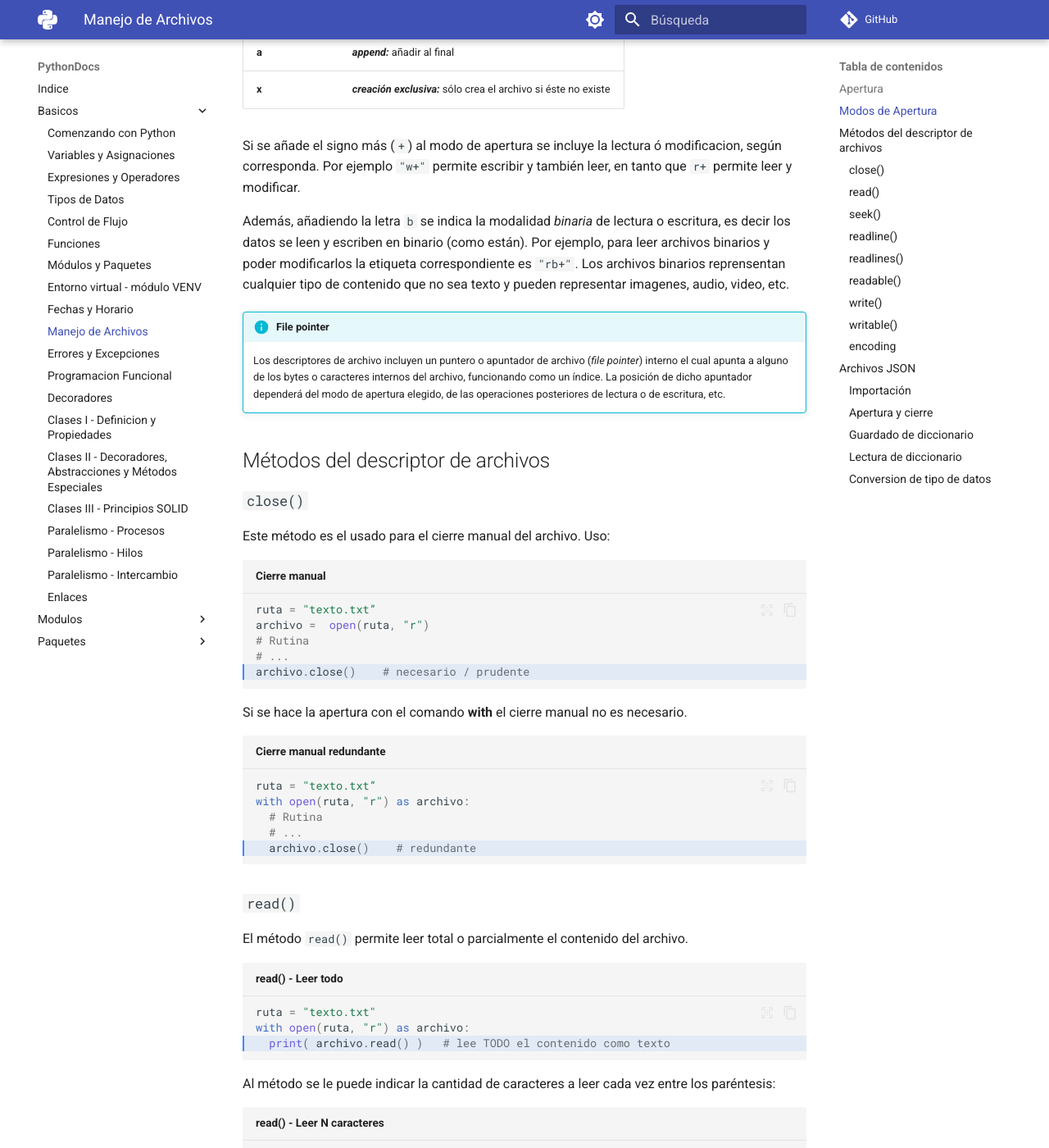
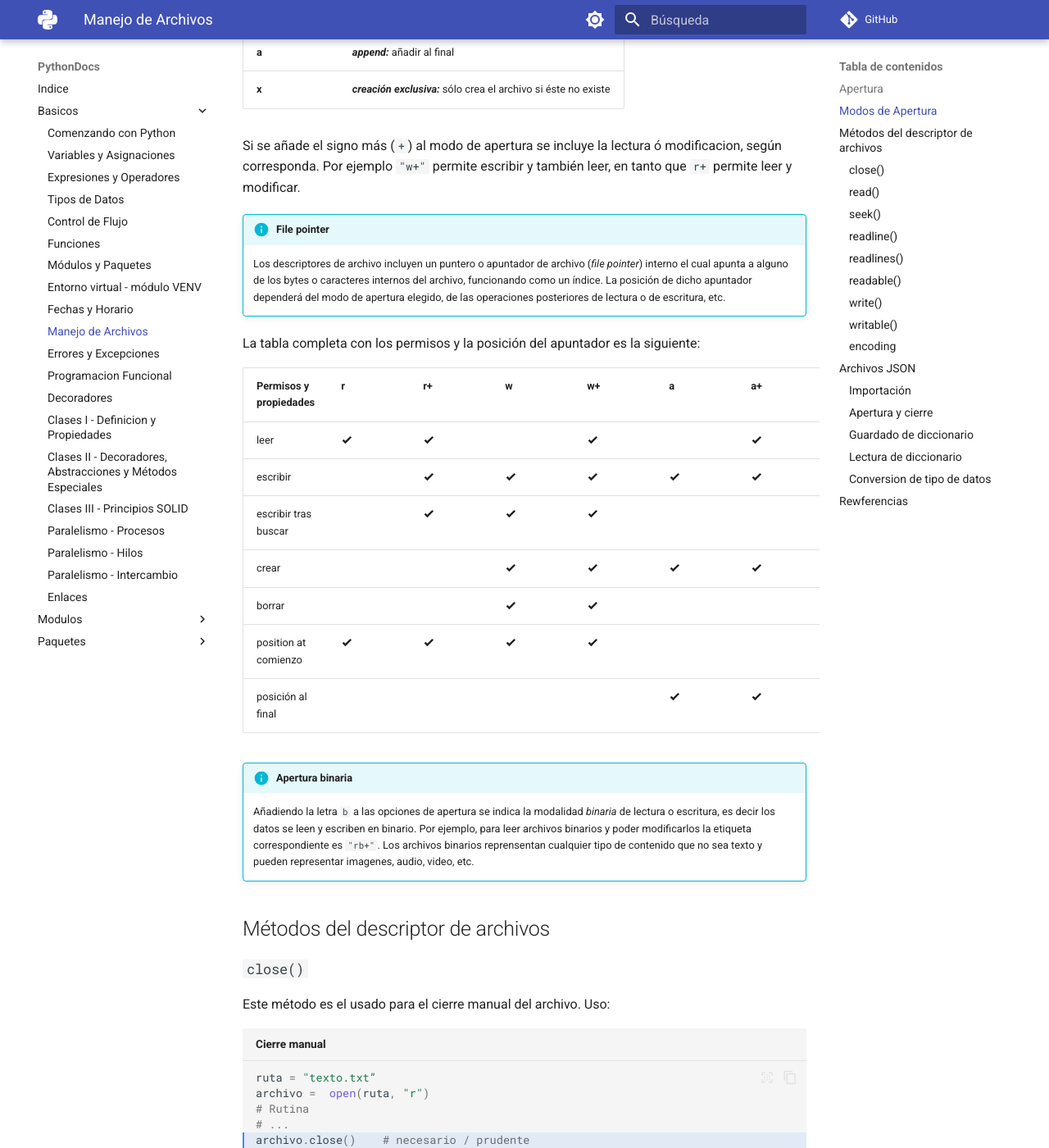
Before and after one commit to alejrot/python-docs, an MkDocs documentation site: the page built from docs/contenido/10-manejo_archivos.md, in a window 1280 px wide and 1400 px high, scrolled down 1307 px. Shown: the whole window at 82% size. Built offline with MkDocs 1.6.1 and Material for MkDocs 9.7.7, drawn with Linux system fonts in a browser that asks for light colours; comment, search, counter and statistics services are not loaded; some of the changed text lies outside the part shown.

Commit message:
Archivos mejorado 2

````diff
--- a/docs/contenido/10-manejo_archivos.md
+++ b/docs/contenido/10-manejo_archivos.md
@@ -52,14 +52,32 @@ El modo de apertura del archivo puede ser:
 
 Si se añade el signo más (`+`) al modo de apertura se incluye la lectura ó modificacion, según corresponda. Por ejemplo `"w+"` permite escribir y también leer, en tanto que `r+` permite leer y modificar.
 
-
-
-Además, añadiendo la letra `b` se indica la modalidad *binaria* de lectura o escritura, es decir los datos se leen y escriben en binario (como están). Por ejemplo, para leer archivos binarios y poder modificarlos la etiqueta correspondiente es `"rb+"`. Los archivos binarios reprensentan cualquier tipo de contenido que no sea texto y pueden representar imagenes, audio, video, etc.
-
-
 !!! info "File pointer"
 
 	Los descriptores de archivo incluyen un puntero o apuntador de archivo (*file pointer*) interno el cual apunta a alguno de los bytes o caracteres internos del archivo, funcionando como un índice. La posición de dicho apuntador dependerá del modo de apertura elegido, de las operaciones posteriores de lectura o de escritura, etc.
+
+
+La tabla completa con los permisos y la posición del apuntador es la siguiente:
+
+ | Permisos  y propiedades  | r  | r+ |  w | w+ |  a |  a+ |
+| ------------------    |----|----|----|----|----|-----|
+| leer                  | :material-check-bold:  | :material-check-bold:  |    |  :material-check-bold: |    |  :material-check-bold:  |
+| escribir              |    | :material-check-bold:  |  :material-check-bold: |  :material-check-bold: |  :material-check-bold: |  :material-check-bold:  |
+| escribir tras buscar  |    |:material-check-bold:  |  :material-check-bold: |  :material-check-bold: |    |     |
+| crear                 |    |    |  :material-check-bold: |  :material-check-bold: | :material-check-bold: |  :material-check-bold: |
+| borrar                |    |    |  :material-check-bold: |  :material-check-bold: |    |     |
+| position at comienzo  | :material-check-bold: | :material-check-bold:  | :material-check-bold: |  :material-check-bold:|    |     |
+| posición al final     |    |    |    |    |  :material-check-bold: | :material-check-bold:  |
+
+
+
+
+!!! info "Apertura binaria"
+
+    Añadiendo la letra `b` a las opciones de apertura se indica la modalidad *binaria* de lectura o escritura, es decir los datos se leen y escriben en binario. Por ejemplo, para leer archivos binarios y poder modificarlos la etiqueta correspondiente es `"rb+"`.
+    Los archivos binarios reprensentan cualquier tipo de contenido que no sea texto y pueden representar imagenes, audio, video, etc.
+
+
 
 
 
@@ -163,7 +181,7 @@ También se puede buscar el fin de archivo con ayuda de esta función:
 
 Este método lee un renglón a la vez y le añade al final un signo de fin de carrera (`\n` en ASCII). Uso:
 
-```py
+```py title="Leer" hl_lines="3 4"
 ruta = "texto.txt”
 with open(ruta, "r") as archivo:
   print( archivo.readline() )   # lee primer renglón
@@ -176,23 +194,23 @@ Si se alcanza el final del archivo la función `readline()` devuelve un *string*
 
 
 !!! example "Contador de renglones"
-sea leer el contenido desde el caracter Nº20 en adelante (repasar ejemplo previo) se puede hacer:
-	Se pueden contar los renglones de archivo con ayuda de un bucle `while`, el cual se abre cuando se detecta el string vacío:
 
-	```py title="Ejemplo: contador renglones" hl_lines="8"
-	ruta = "texto.txt"
-	with open(ruta, "r") as archivo:  # modo lectura
-		contenido = True
-		n = 0
-		while contenido:
-			renglon = archivo.readline()
-			print(f"{renglon}")
-			if not renglon:
-				contenido = False
-			else:
-				n += 1
-		print(f"Nº renglones: {n}")
-	```
+	  Se pueden contar los renglones de archivo con ayuda de un bucle `while`, el cual se abre cuando se detecta el string vacío:
+
+    ```py title="Ejemplo: contador renglones" hl_lines="8"
+    ruta = "texto.txt"
+    with open(ruta, "r") as archivo:  # modo lectura
+      contenido = True
+      n = 0
+      while contenido:
+        renglon = archivo.readline()
+        print(f"{renglon}")
+        if not renglon:
+          contenido = False
+        else:
+          n += 1
+      print(f"Nº renglones: {n}")
+    ```
 
 
 
@@ -215,7 +233,7 @@ Este método tambien añade un fin de carrera (`\n`) a cada renglón.
 Verifica la posibilidad de leer o no un archivo. Es afectado por el modo de apertura elegido. Ejemplos:
 
 
-```python
+```py title="Verificar legibilidad" hl_lines="3 6"
 ruta = "texto.txt”
 open(ruta, "w") as archivo:
   legible = archivo.readable()    # devuelve 'False'
@@ -255,10 +273,6 @@ archivo.close()
 ```
 
 
-
-
-
-
 !!! tip "Caracteres escritos"
 
 	`write()` tiene un valor de retorno numérico que representa el número de caracteres añadidos al archivo.
@@ -268,17 +282,13 @@ archivo.close()
 
 Verifica que el archivo esté en condiciones de ser escrito. Es afectado por los modos de apertura.
 
-Ejemplo de uso: apertura en modo sólo lectura
 
-```python
+```py title="Verificar permisos de escritura" hl_lines="2 5"
 archivo = open(ruta, "r")  # modo lectura con modificacion
-print(archivo.writable() )    # da False
-```
-Ejemplo de uso: apertura en modo lectura con modificación
+print(archivo.writable() )    # da 'False'
 
-```python
 archivo = open(ruta, "r+")  # modo lectura con modificacion
-print(archivo.writable() )    # da True
+print(archivo.writable() )    # da 'True'
 ```
 
 ### `encoding`
@@ -382,3 +392,11 @@ diccionario_2 = json.loads(texto)
 ```
 
 [Repasar tipos datos: diccionarios](tipos_datos.md#diccionarios)
+
+
+
+
+
+## Rewferencias
+
+[StackOverflow - Difference between modes... ](https://stackoverflow.com/questions/1466000/difference-between-modes-a-a-w-w-and-r-in-built-in-open-function)
````
